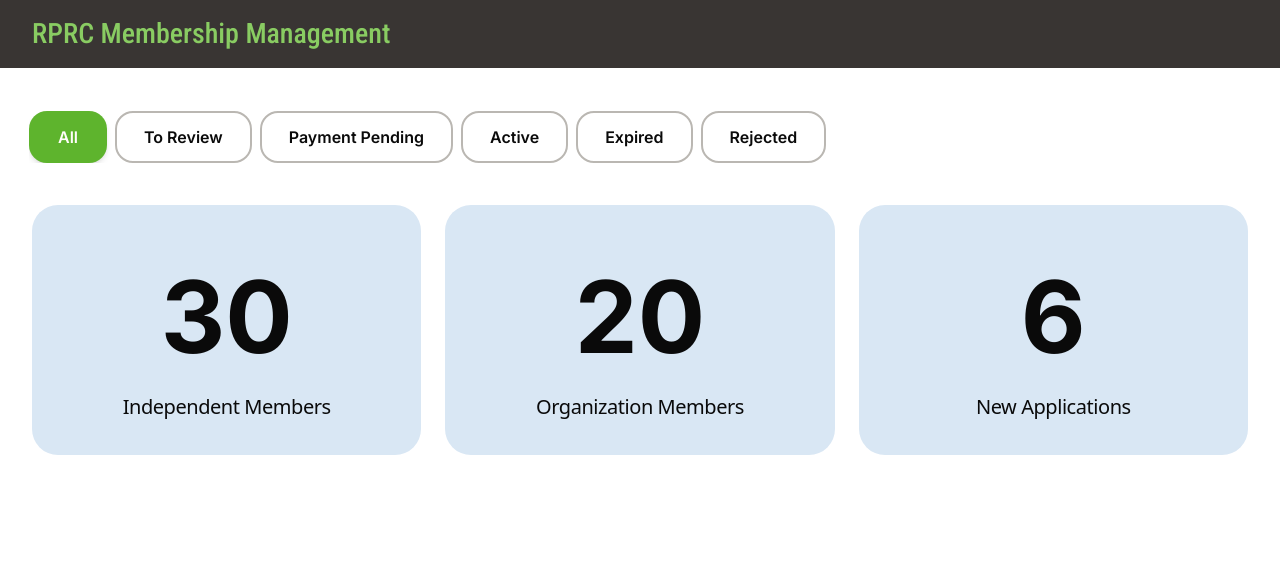
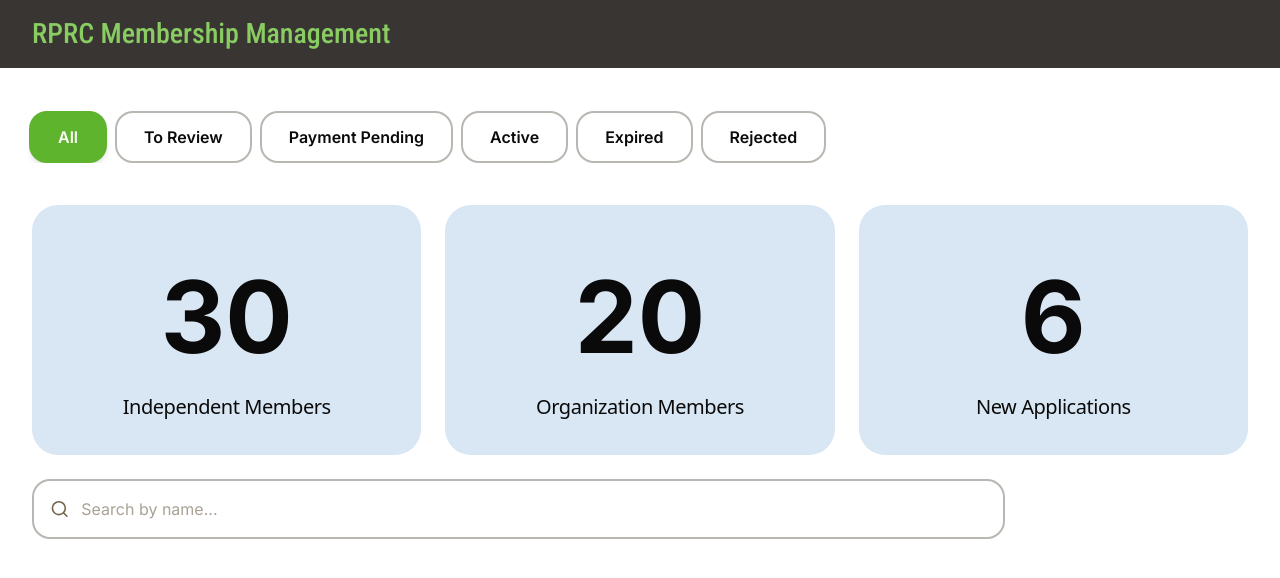
Before and after one commit to SFU-Blueprint/RPRC, a Next.js app: page /admin in a window 1280 px wide. Shown: the top 578 px of the page. Built offline with nearby package versions, Linux system fonts and the light colour scheme.

Commit message:
feat: admin dashboard search bar

```diff
--- a/app/admin/page.tsx
+++ b/app/admin/page.tsx
@@ -1,15 +1,28 @@
 'use client';
 
-import { useState } from 'react';
+import { useEffect, useState } from 'react';
 import { inter } from '@/app/fonts';
 import AdminNavbar from '@/components/AdminNavbar';
 import StatCard from '@/components/StatCard';
 import Tabs from '@/components/Tabs';
+import AdminSearchBar from '@/components/AdminSearchBar';
 import { ADMIN_DASHBOARD_MOCK, ADMIN_DASHBOARD_CONST } from './const';
 import AdminDashboardTable from '@/components/AdminDashboardTable';
 
 export default function AdminDashboard() {
   const [currentTab, setCurrentTab] = useState(ADMIN_DASHBOARD_CONST.TABS[0]);
+  const [searchQuery, setSearchQuery] = useState('');
+  const [debouncedSearchQuery, setDebouncedSearchQuery] = useState('');
+
+  // Debounce the search query
+  useEffect(() => {
+    const timer = setTimeout(() => {
+      setDebouncedSearchQuery(searchQuery);
+      console.log(debouncedSearchQuery);
+    }, 300); // 300ms delay
+
+    return () => clearTimeout(timer);
+  }, [searchQuery]);
 
   return (
     <>
@@ -29,6 +42,9 @@ export default function AdminDashboard() {
           <StatCard key={card.label} label={card.label} value={card.value} />
         ))}
       </div>
+      <div className="px-4 md:px-8">
+        <AdminSearchBar value={searchQuery} onChange={setSearchQuery} />
+      </div>
       {/* <div className="max-w-480 mx-auto px-8 md:px-14 xl:px-28">
 
         <AdminDashboardTable
--- /dev/null
+++ b/components/AdminSearchBar.tsx
@@ -0,0 +1,34 @@
+import { inter } from '@/app/fonts';
+import { Search } from 'lucide-react';
+
+type AdminSearchBarProps = {
+  value: string;
+  onChange: (value: string) => void;
+  placeholder?: string;
+};
+
+export default function AdminSearchBar({
+  value,
+  onChange,
+  placeholder = 'Search by name...',
+}: AdminSearchBarProps) {
+  return (
+    <div
+      className="
+          w-full md:w-[80%] mt-6 flex flex-row gap-x-3 rounded-2xl border-2 border-[#BAB7B2] p-4 items-center
+        "
+    >
+      <Search size={20} className="text-[#74654C]" />
+      <input
+        type="text"
+        placeholder={placeholder}
+        value={value}
+        onChange={(e) => onChange(e.target.value)}
+        className={`
+          ${inter.className}
+          w-full placeholder:text-[#A9A295] placeholder:text-[16px] focus:outline-none
+        `}
+      />
+    </div>
+  );
+}
```
